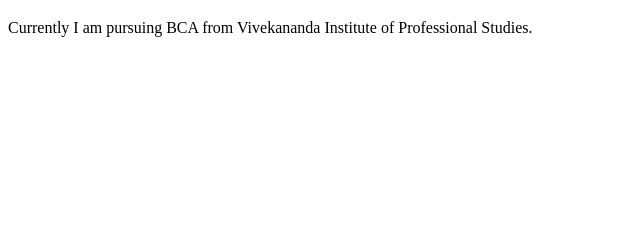
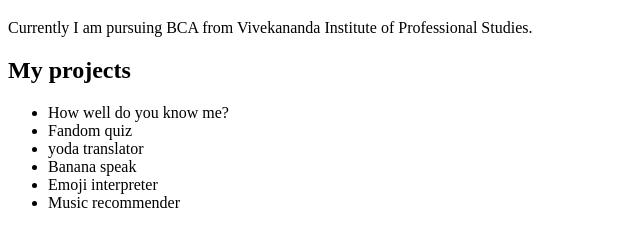
Before and after one commit to SK02K1/neog-lesson02-practice, a plain HTML site: page index.html in a window 1280 px wide. Shown: the part 62-308 px from the top of the page, without its empty margins (0-640 px from the left). Drawn offline with Linux system fonts and the light colour scheme.

Commit message:
project details added

```diff
--- a/index.html
+++ b/index.html
@@ -11,5 +11,15 @@
     <h1>Hello, I am sourabh 🐶</h1>
     <p>Currently I am pursuing BCA from Vivekananda Institute of Professional Studies.</p>
 
+    <h2>My projects</h2>
+    <ul>
+        <li>How well do you know me?</li>
+        <li>Fandom quiz</li>
+        <li>yoda translator</li>
+        <li>Banana speak</li>
+        <li>Emoji interpreter</li>
+        <li>Music recommender</li>
+    </ul>
+
 </body>
 </html>
```
